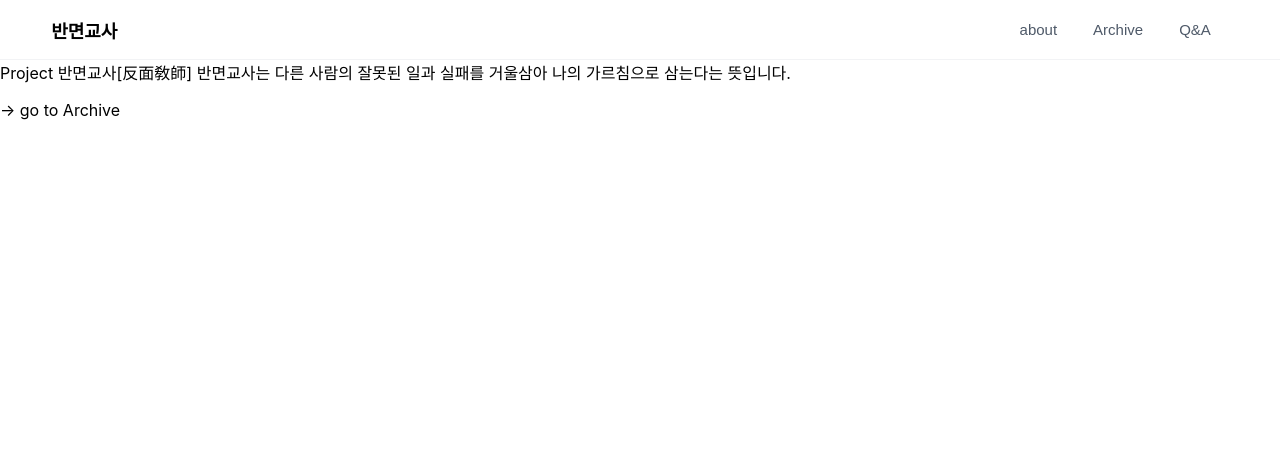
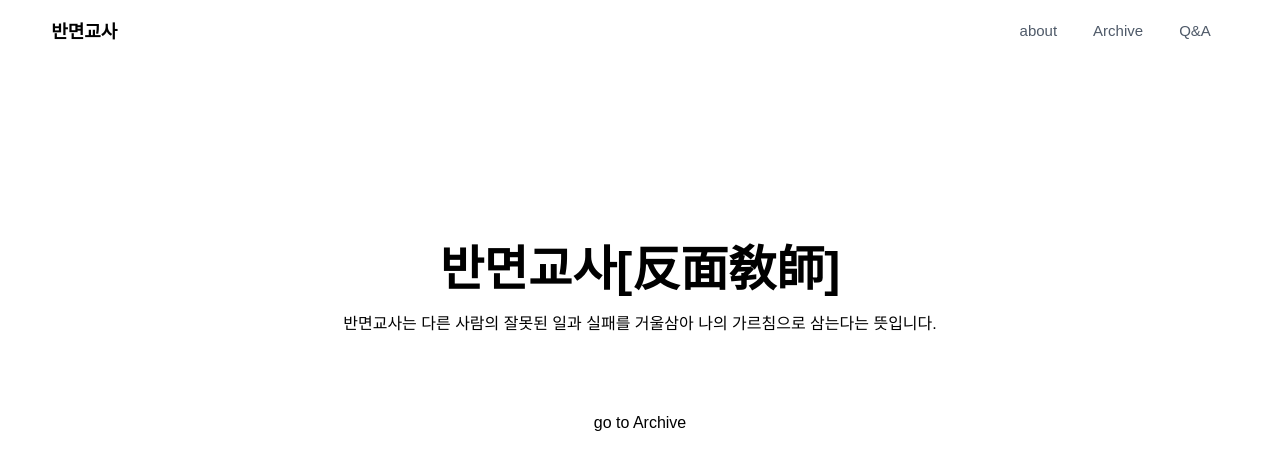
Before and after one commit to Eomhyunjun/bmteacher, a Next.js app in the folder bmfront/: page / in a window 1280 px wide. Shown: the top 470 px of the page. Built offline with nearby package versions, Linux system fonts and the light colour scheme; a web font is replaced by a local one.

Commit message:
feat: 간단 css

```diff
--- a/bmfront/components/GlobalHeader.js
+++ b/bmfront/components/GlobalHeader.js
@@ -31,7 +31,7 @@ function GlobalHeader() {
   return (
     <HeaderWrapper>
       <div className={cx(flex, flexBtw)}>
-        <h3 className={homeTitle}>반면교사</h3>
+        <a href="/" className={homeTitle}>반면교사</a>
         <div className={cx(rightCloumn)}>
           <HeaderBtn title="about" path="about" nowPath={nowPath} />
           <HeaderBtn title="Archive" path="archive" nowPath={nowPath} />
--- a/bmfront/components/HeaderWrapper.js
+++ b/bmfront/components/HeaderWrapper.js
@@ -34,7 +34,6 @@ const Container = styled.div(left => ({
     height: `${HEADER_HEIGHT}`,
     flexDirection: `row`,
     padding: `0 4%`,
-    borderBottom: `1px solid rgba(2, 32, 71, 0.05)`,
 }));
 
 export default HeaderWrapper;
--- a/bmfront/components/PageWrapper.js
+++ b/bmfront/components/PageWrapper.js
@@ -14,6 +14,7 @@ function PageWrapper({children}) {
 export default PageWrapper;
 
 const marginTopHeader = css`
-    margin-top: ${HEADER_HEIGHT};
+    margin-top: calc(${HEADER_HEIGHT} + 170px);
     min-width: calc(900px - 2%);
+    font-family: 'Nexon Gothic', 'Malgun Gothic', Sans-Serif
 `;
--- a/bmfront/pages/index.js
+++ b/bmfront/pages/index.js
@@ -3,19 +3,47 @@ import styled from "@emotion/styled";
 export default function Home() {
   return (
     <Container>
-      <MainText>
-        Project 반면교사[反面敎師] 반면교사는 다른 사람의 잘못된 일과 실패를
-        거울삼아 나의 가르침으로 삼는다는 뜻입니다.
-      </MainText>
-      <SeeMore>→ go to Archive</SeeMore>
+      <MainText>반면교사[反面敎師]</MainText>
+      <SubText>
+        반면교사는 다른 사람의 잘못된 일과 실패를 거울삼아 나의 가르침으로
+        삼는다는 뜻입니다.
+      </SubText>
+      <SeeMore
+        as="a"
+        href="https://heom.notion.site/31b33185cc7546ca8686b1c065f66edc?v=fad2b533272e4631a64e4f75b3cbfe3b"
+      >
+        go to Archive
+      </SeeMore>
     </Container>
   );
 }
 
-const Container = styled.div``;
+const Container = styled.div`
+`;
 
-const MainText = styled.p``;
+const MainText = styled.p`
+  margin: 0 auto;
+  width: 800px;
+  font-size: 48px;
+  font-weight: bold;
+
+  text-align: center;
+`;
+
+const SubText = styled.p`
+  width: 1000px;
+  margin: 10px auto;
+
+  text-align: center;
+`;
 
 const SeeMore = styled.a`
+  display: block;
+  margin: 80px auto;
+  width: 120px;
 
+  text-align: center;
+  &:hover {
+    color: blue;
+  }
 `;
--- a/bmfront/styles/globals.css
+++ b/bmfront/styles/globals.css
@@ -24,3 +24,17 @@ a {
     background: black;
   }
 }
+
+@font-face {
+  font-family: 'Nexon Gothic';
+  src: url('https://cdn.jsdelivr.net/gh/projectnoonnu/noonfonts_20-04@2.1/NEXON Lv1 Gothic OTF.woff') format('woff');
+  font-weight: normal;
+  font-style: normal;
+}
+
+@font-face {
+  font-family: 'Nexon Gothic';
+  src: url('https://cdn.jsdelivr.net/gh/projectnoonnu/noonfonts_20-04@2.1/NEXON Lv1 Gothic OTF.woff') format('woff');
+  font-weight: bold;
+  font-style: bold;
+}
```
Also changed, not shown: bmfront/pages/about.js (+37 -9 lines), bmfront/pages/archive.js (+13 -6 lines), bmfront/pages/qna.js (+7 -1 lines).
